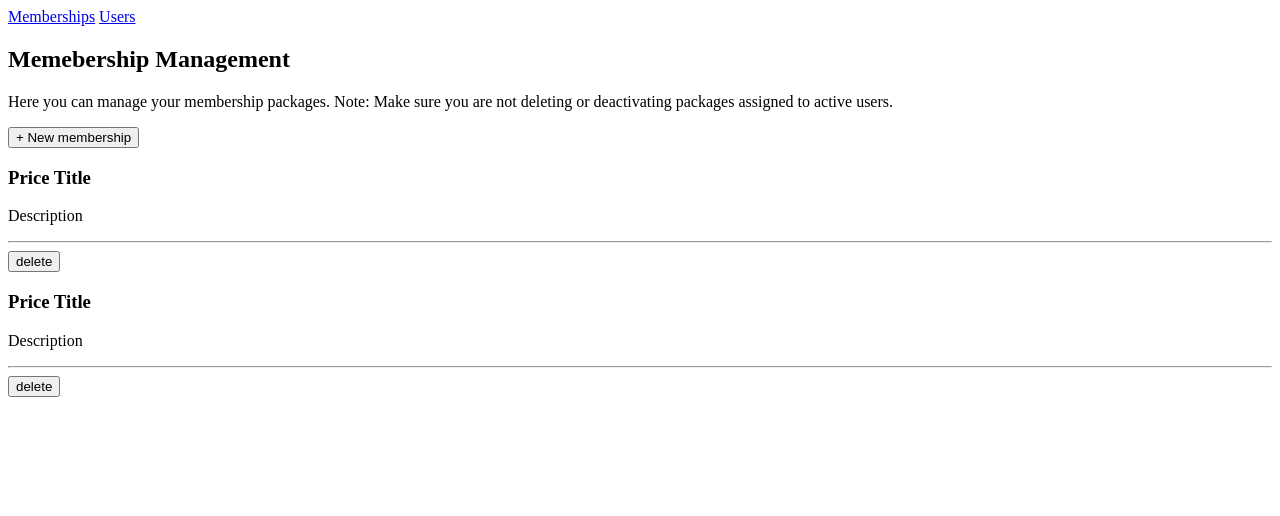
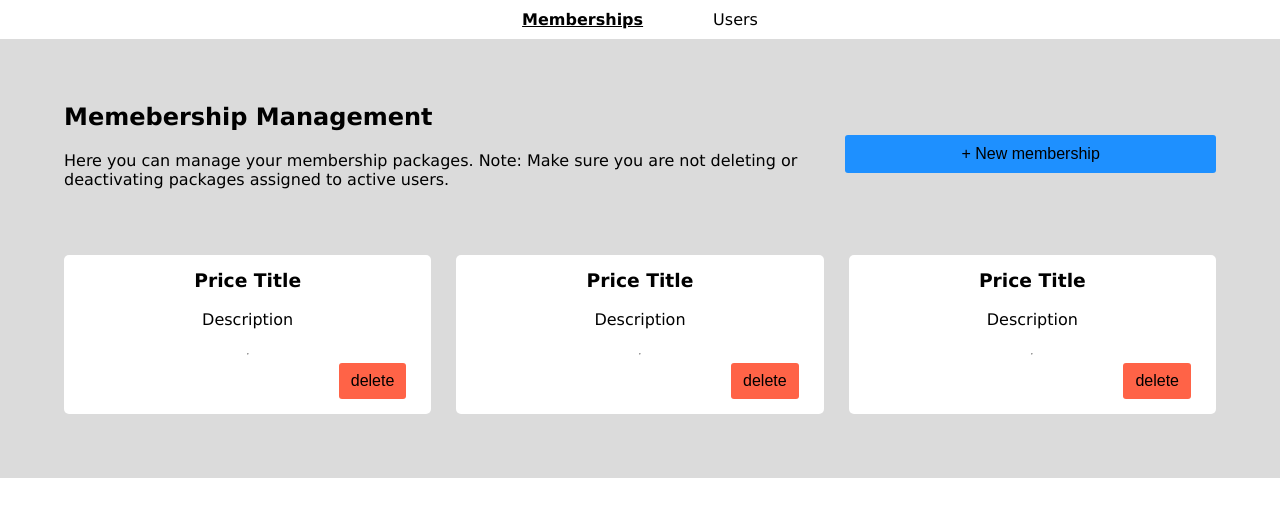
Before and after one commit to LukasCode5/NODE-11-12-memberships, a website: page public/index.html in a window 1280 px wide. Drawn offline with Linux system fonts and the light colour scheme; no server answers.

Commit message:
index css done.

```diff
--- /dev/null
+++ b/public/css/common.css
@@ -0,0 +1,5 @@
+.container{
+    min-width: 1000px;
+    margin: 0 auto;
+    padding: 0 5%;
+}
--- /dev/null
+++ b/public/css/reset.css
@@ -0,0 +1,29 @@
+*{
+    box-sizing: border-box;
+}
+
+a{
+    text-decoration: none;
+    color: inherit;
+}
+
+button{
+    border-style: none;
+    border-color: inherit;
+    font-size:16px;
+    padding: 10px 25px;
+    cursor: pointer;
+    border-radius: 3px;
+    transition: filter 0.2s;
+}
+
+body{
+    margin: 0;
+    padding: 0;
+    font-family: 'Lucida Sans', 'Lucida Sans Regular', 'Lucida Grande', 'Lucida Sans Unicode', Geneva, Verdana, sans-serif;
+}
+
+p,h1,h2,h3,h4,h5,h6{
+margin-top: 0;
+/* margin-bottom: 0; */
+}
--- a/public/css/style.css
+++ b/public/css/style.css
@@ -1 +1,83 @@
-/*                                  INDEX.JS START*/
+@import 'reset.css';
+@import 'common.css';
+@import url('https://cdnjs.cloudflare.com/ajax/libs/font-awesome/4.7.0/css/font-awesome.css');
+
+/*                                  INDEX.HTML*/
+/*  Header ======================================= */
+
+.main-nav{
+    display: flex;
+    gap: 20px;
+    justify-content: center;
+}
+
+.main-nav .nav-link{
+    display: block;
+    padding: 10px 25px;
+}
+
+.nav-link.active{
+    text-decoration: underline;
+    font-weight: bold;
+}
+
+.membership-main .btn{
+    background-color: dodgerblue;
+}
+
+
+.membership-main .btn.btn-add::before {
+  content: '+  ';
+}
+
+.membership-main {
+  background-color: rgb(219, 219, 219);
+  padding: 5% 0;
+}
+.membership-main .grid {
+  display: grid;
+  grid-template-columns: 1fr 1fr 1fr;
+  gap: 20px;
+}
+.membership-main .title-block {
+  grid-column: 1 / span 2;
+}
+.membership-main .btn-add {
+  align-self: center;
+}
+
+.cards-container {
+  grid-column: 1 / span 3;
+  display: flex;
+  flex-wrap: wrap;
+  gap: 25px;
+  margin-top: 30px;
+}
+
+/* CARD ========== */
+.card {
+  border-radius: 5px;
+  flex: 1 1 30%;
+  background-color: #fff;
+  padding: 15px 0;
+  display: flex;
+  flex-direction: column;
+  text-align: center;
+}
+.card.members p {
+  min-height: 3em;
+}
+
+.card .hr {
+  align-self: stretch;
+  height: 1px;
+  background-color: #333;
+  margin: 20px 0;
+}
+.card .btn-delete {
+  background-color: tomato;
+  align-self: flex-end;
+  padding: 9px 12px;
+  margin-right: 25px;
+  /* border: none; */
+}
--- a/public/index.html
+++ b/public/index.html
@@ -26,8 +26,15 @@
             deactivating packages assigned to active users.
           </p>
         </div>
-        <button class="btn btn-add">+ New membership</button>
+        <button class="btn btn-add">New membership</button>
         <div class="cards-container">
+          <article class="card">
+            <h3>Price Title</h3>
+            <p>Description</p>
+            <hr />
+            <button class="btn btn-delete">delete</button>
+          </article>
+
           <article class="card">
             <h3>Price Title</h3>
             <p>Description</p>
```
